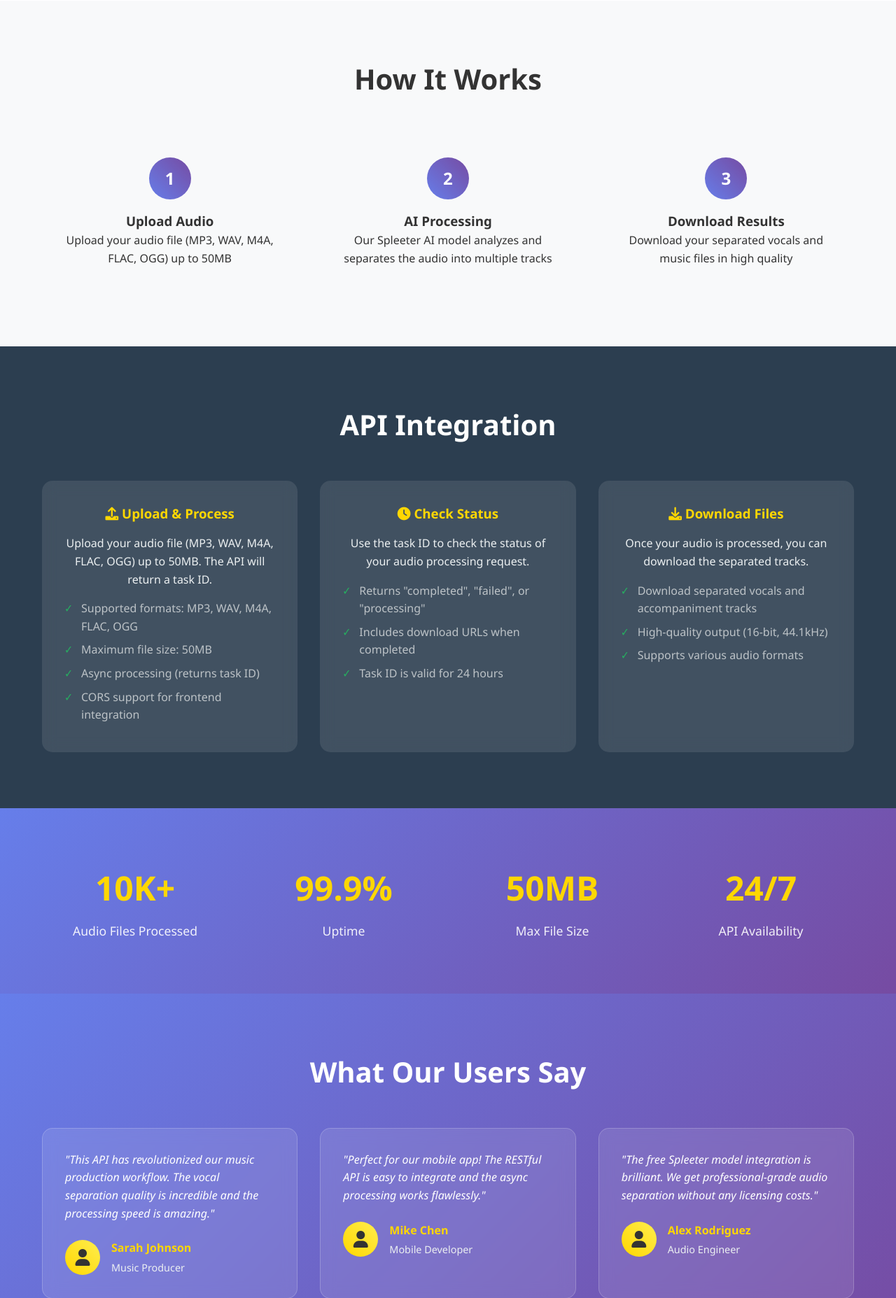
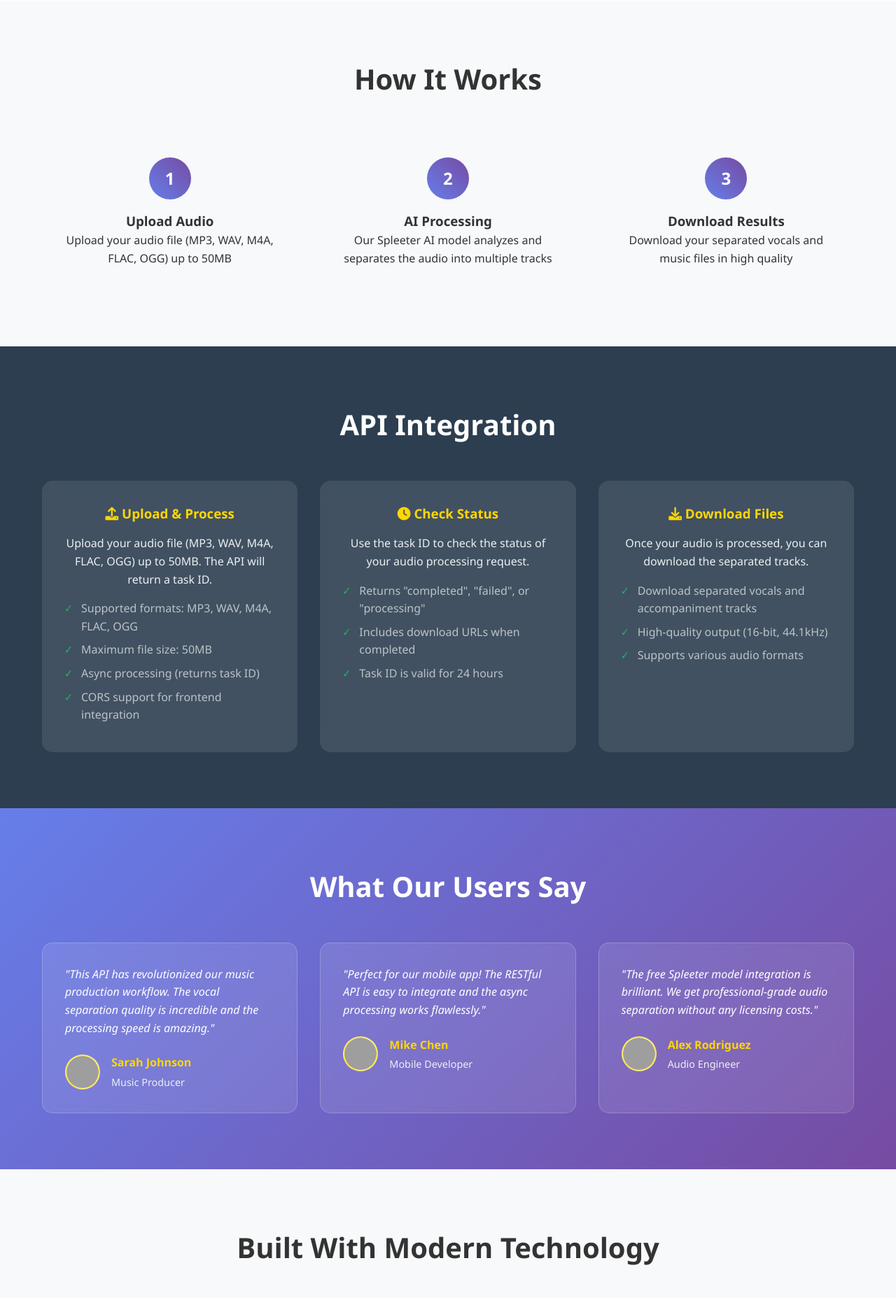
Before and after one commit to shakib522/Sound-Extractor, a FastAPI app: page / in a window 1280 px wide. Shown: the part 1303-3158 px from the top of the page at 70% size. Run offline with FastAPI, Linux system fonts and the light colour scheme; grey boxes are pictures that could not be loaded.

Commit message:
color change and stat section removed

```diff
--- a/templates/landing.html
+++ b/templates/landing.html
@@ -439,6 +469,15 @@
             justify-content: center;
             font-size: 1.5rem;
             color: #333;
+            overflow: hidden;
+            border: 2px solid rgba(255, 255, 255, 0.3);
+        }
+
+        .author-avatar img {
+            width: 100%;
+            height: 100%;
+            object-fit: cover;
+            border-radius: 50%;
         }
 
         .author-info h4 {
@@ -628,36 +667,6 @@
 
         .faq-toggle.active {
             transform: rotate(180deg);
-        }
-
-        /* Stats Section */
-        .stats {
-            padding: 60px 0;
-            background: linear-gradient(135deg, #667eea 0%, #764ba2 100%);
-            color: white;
-        }
-
-        .stats-grid {
-            display: grid;
-            grid-template-columns: repeat(auto-fit, minmax(200px, 1fr));
-            gap: 2rem;
-            text-align: center;
-        }
-
-        .stat-item {
-            padding: 1rem;
-        }
-
-        .stat-number {
-            font-size: 3rem;
-            font-weight: bold;
-            color: #ffd700;
-            margin-bottom: 0.5rem;
-        }
-
-        .stat-label {
-            font-size: 1.1rem;
-            opacity: 0.9;
         }
 
         /* Responsive */
@@ -852,30 +861,6 @@
         </div>
     </section>
 
-    <!-- Stats Section -->
-    <section class="stats">
-        <div class="container">
-            <div class="stats-grid">
-                <div class="stat-item">
-                    <div class="stat-number">10K+</div>
-                    <div class="stat-label">Audio Files Processed</div>
-                </div>
-                <div class="stat-item">
-                    <div class="stat-number">99.9%</div>
-                    <div class="stat-label">Uptime</div>
-                </div>
-                <div class="stat-item">
-                    <div class="stat-number">50MB</div>
-                    <div class="stat-label">Max File Size</div>
-                </div>
-                <div class="stat-item">
-                    <div class="stat-number">24/7</div>
-                    <div class="stat-label">API Availability</div>
-                </div>
-            </div>
-        </div>
-    </section>
-
     <!-- Testimonials Section -->
     <section id="testimonials" class="testimonials">
         <div class="container">
@@ -887,7 +872,7 @@
                     </div>
                     <div class="testimonial-author">
                         <div class="author-avatar">
-                            <i class="fas fa-user"></i>
+                            <img src="https://ui-avatars.com/api/?name=Sarah+Johnson&background=random" alt="Sarah Johnson">
                         </div>
                         <div class="author-info">
                             <h4>Sarah Johnson</h4>
@@ -901,7 +886,7 @@
                     </div>
                     <div class="testimonial-author">
                         <div class="author-avatar">
-                            <i class="fas fa-user"></i>
+                            <img src="https://ui-avatars.com/api/?name=Mike+Chen&background=random" alt="Mike Chen">
                         </div>
                         <div class="author-info">
                             <h4>Mike Chen</h4>
@@ -915,7 +900,7 @@
                     </div>
                     <div class="testimonial-author">
                         <div class="author-avatar">
-                            <i class="fas fa-user"></i>
+                            <img src="https://ui-avatars.com/api/?name=Alex+Rodriguez&background=random" alt="Alex Rodriguez">
                         </div>
                         <div class="author-info">
                             <h4>Alex Rodriguez</h4>
@@ -1178,6 +1163,30 @@
                 toggle.classList.toggle('active');
             });
         });
+
+        // Animate numbers
+        document.addEventListener('DOMContentLoaded', function() {
+            const statNumbers = document.querySelectorAll('.stat-number');
+            const statTargets = document.querySelectorAll('[data-target]');
+
+            statNumbers.forEach(number => {
+                const target = number.getAttribute('data-target');
+                const initialValue = parseInt(number.textContent);
+                const duration = 1000; // Animation duration in milliseconds
+                const increment = target / (duration / 16); // Increment per frame
+
+                function updateNumber() {
+                    const currentValue = parseInt(number.textContent);
+                    if (currentValue < target) {
+                        number.textContent = Math.ceil(currentValue + increment);
+                        setTimeout(updateNumber, 16); // Update every 16ms for smooth animation
+                    } else {
+                        number.textContent = target;
+                    }
+                }
+                updateNumber();
+            });
+        });
     </script>
 </body>
 </html>
```
Also changed, not shown: other parts of templates/landing.html (+42 -12 lines).
